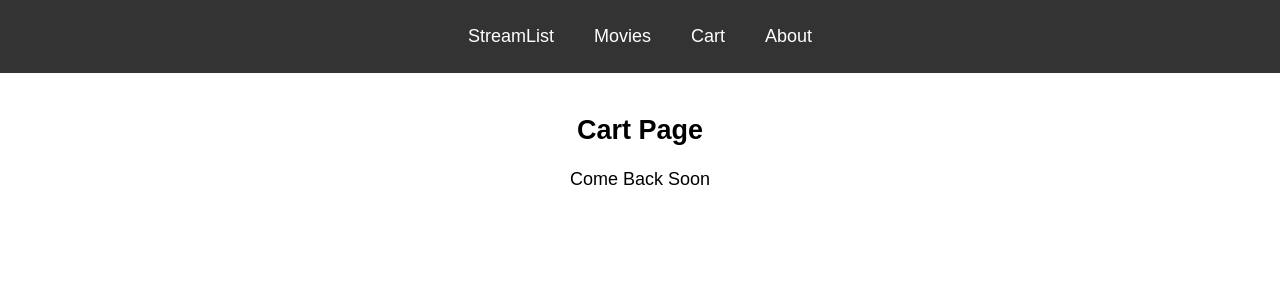
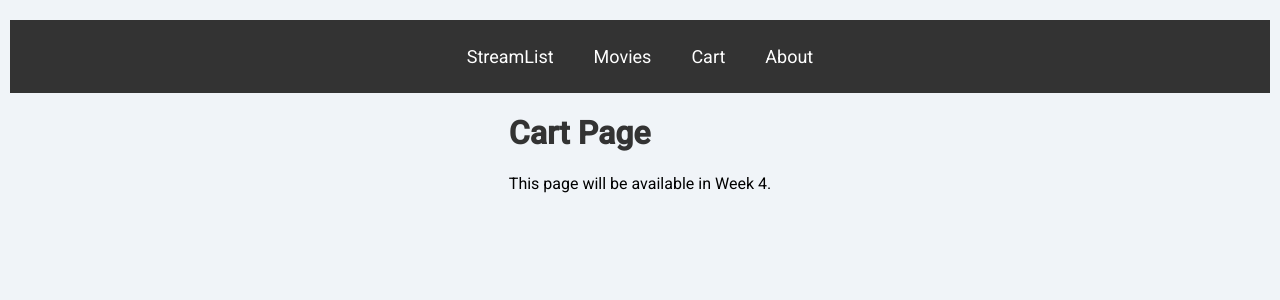
Before and after one commit to bwrichards99/StreamList, a React (Create React App) app: page /cart in a window 1280 px wide. Shown: the top 300 px of the page. Built offline with nearby package versions, Linux system fonts and the light colour scheme.

Commit message:
Week 2 Changes

```diff
--- a/public/index.html
+++ b/public/index.html
@@ -1,20 +1,20 @@
-<!DOCTYPE html>
-<html lang="en">
-  <head>
-    <meta charset="utf-8" />
-    <link rel="icon" href="%PUBLIC_URL%/favicon.ico" />
-    <meta name="viewport" content="width=device-width, initial-scale=1" />
-    <meta name="theme-color" content="#000000" />
-    <meta
-      name="description"
-      content="Web site created using create-react-app"
-    />
-    <link rel="apple-touch-icon" href="%PUBLIC_URL%/logo192.png" />
+<html lang="en"><head>
+    <meta charset="utf-8">
+    <link rel="icon" href="%PUBLIC_URL%/favicon.ico">
+    <meta name="viewport" content="width=device-width, initial-scale=1">
+    <meta name="theme-color" content="#000000">
+    <meta name="description" content="Web site created using create-react-app">
+    <link rel="apple-touch-icon" href="%PUBLIC_URL%/logo192.png">
+    <link rel="stylesheet" href="https://fonts.googleapis.com/css2?family=Roboto:wght@400;500&display=swap" />
+    <link
+  rel="stylesheet"
+  href="https://cdnjs.cloudflare.com/ajax/libs/font-awesome/6.0.0-beta3/css/all.min.css"/>
+
     <!--
       manifest.json provides metadata used when your web app is installed on a
       user's mobile device or desktop. See https://developers.google.com/web/fundamentals/web-app-manifest/
     -->
-    <link rel="manifest" href="%PUBLIC_URL%/manifest.json" />
+    <link rel="manifest" href="%PUBLIC_URL%/manifest.json">
     <!--
       Notice the use of %PUBLIC_URL% in the tags above.
       It will be replaced with the URL of the `public` folder during the build.
@@ -39,5 +39,6 @@
       To begin the development, run `npm start` or `yarn start`.
       To create a production bundle, use `npm run build` or `yarn build`.
     -->
-  </body>
-</html>
+
+
+</body></html>
--- a/src/App.css
+++ b/src/App.css
@@ -1,62 +1,84 @@
 /* src/App.css */
-
-.app-container {
-  font-family: Arial, sans-serif;
+body {
+  font-family: 'Roboto', sans-serif;
+  background-color: #f0f4f8;
+  margin: 0;
+  padding: 0;
 }
 
-.navbar {
+.App {
+  display: flex;
+  flex-direction: column;
+  align-items: center;
+  padding: 20px;
+}
+
+nav {
   background-color: #333;
   padding: 10px;
+  width: 100%;
+  text-align: center;
 }
 
-.navbar ul {
+nav ul {
   list-style-type: none;
   padding: 0;
-  display: flex;
-  justify-content: center;
 }
 
-.navbar li {
+nav ul li {
+  display: inline;
   margin: 0 20px;
 }
 
-.navbar a {
+nav ul li a {
   color: white;
   text-decoration: none;
   font-size: 18px;
 }
 
-.navbar a:hover {
-  text-decoration: underline;
+h1 {
+  color: #333;
 }
 
-.page-content {
-  padding: 20px;
+input {
+  padding: 10px;
+  font-size: 16px;
+  margin-right: 10px;
 }
 
-.streamlist-container {
-  text-align: center;
-}
-
-.streamlist-container input {
+button {
   padding: 10px;
-  margin: 10px;
-  border: 1px solid #ccc;
-}
-
-.streamlist-container button {
-  padding: 10px 20px;
-  background-color: #333;
+  font-size: 16px;
+  background-color: #4caf50;
   color: white;
   border: none;
   cursor: pointer;
+  margin: 5px;
 }
 
-.streamlist-container button:hover {
-  background-color: #555;
+button:hover {
+  background-color: #45a049;
 }
 
-.page-container {
-  text-align: center;
-  font-size: 18px;
+button i {
+  margin-right: 5px;
 }
+
+ul {
+  list-style-type: none;
+  padding: 0;
+}
+
+li {
+  margin: 10px 0;
+  display: flex;
+  align-items: center;
+}
+
+li span {
+  flex-grow: 1;
+}
+
+li button {
+  margin: 0 5px;
+}
--- a/src/App.js
+++ b/src/App.js
@@ -1,26 +1,18 @@
 // src/App.js
-import React from "react";
-import { BrowserRouter as Router, Route, Routes, Link } from "react-router-dom";
-import StreamList from "./components/StreamList";
-import Movies from "./components/Movies";
-import Cart from "./components/Cart";
-import About from "./components/About";
-import "./App.css";
+import React from 'react';
+import { BrowserRouter as Router, Route, Routes } from 'react-router-dom';
+import StreamList from './components/StreamList';
+import Movies from './components/Movies';
+import Cart from './components/Cart';
+import About from './components/About';
+import Navbar from './components/Navbar';
+import './App.css';
 
 function App() {
   return (
     <Router>
-      <div className="app-container">
-        <nav className="navbar">
-          <ul>
-            <li><Link to="/">StreamList</Link></li>
-            <li><Link to="/movies">Movies</Link></li>
-            <li><Link to="/cart">Cart</Link></li>
-            <li><Link to="/about">About</Link></li>
-          </ul>
-        </nav>
-
-        <div className="page-content">
+      <div className="App">
+        <Navbar />
         <Routes>
           <Route path="/" element={<StreamList />} />
           <Route path="/movies" element={<Movies />} />
@@ -28,7 +20,6 @@ function App() {
           <Route path="/about" element={<About />} />
         </Routes>
       </div>
-      </div>
     </Router>
   );
 }
--- a/src/components/About.js
+++ b/src/components/About.js
@@ -1,13 +1,13 @@
 // src/components/About.js
-import React from "react";
+import React from 'react';
 
-const About = () => {
+function About() {
   return (
-    <div className="page-container">
-      <h2>About Page</h2>
-      <p>Come Back Soon</p>
+    <div>
+      <h1>About Page</h1>
+      <p>This page will be available in Week 5.</p>
     </div>
   );
-};
+}
 
 export default About;
--- a/src/components/Cart.js
+++ b/src/components/Cart.js
@@ -1,13 +1,13 @@
 // src/components/Cart.js
-import React from "react";
+import React from 'react';
 
-const Cart = () => {
+function Cart() {
   return (
-    <div className="page-container">
-      <h2>Cart Page</h2>
-      <p>Come Back Soon</p>
+    <div>
+      <h1>Cart Page</h1>
+      <p>This page will be available in Week 4.</p>
     </div>
   );
-};
+}
 
 export default Cart;
--- a/src/components/Movies.js
+++ b/src/components/Movies.js
@@ -1,13 +1,13 @@
 // src/components/Movies.js
-import React from "react";
+import React from 'react';
 
-const Movies = () => {
+function Movies() {
   return (
-    <div className="page-container">
-      <h2>Movies Page</h2>
-      <p>Come Back Soon</p>
+    <div>
+      <h1>Movies Page</h1>
+      <p>This page will be available in Week 4.</p>
     </div>
   );
-};
+}
 
 export default Movies;
--- /dev/null
+++ b/src/components/Navbar.js
@@ -0,0 +1,18 @@
+// src/components/Navbar.js
+import React from 'react';
+import { Link } from 'react-router-dom';
+
+function Navbar() {
+  return (
+    <nav>
+      <ul>
+        <li><Link to="/">StreamList</Link></li>
+        <li><Link to="/movies">Movies</Link></li>
+        <li><Link to="/cart">Cart</Link></li>
+        <li><Link to="/about">About</Link></li>
+      </ul>
+    </nav>
+  );
+}
+
+export default Navbar;
--- a/src/components/StreamList.js
+++ b/src/components/StreamList.js
@@ -1,29 +1,79 @@
 // src/components/StreamList.js
-import React, { useState } from "react";
+import React, { useState } from 'react';
 
-const StreamList = () => {
-  const [input, setInput] = useState("");
+function StreamList() {
+  const [input, setInput] = useState('');
+  const [streamList, setStreamList] = useState([]);
+  const [editingIndex, setEditingIndex] = useState(null);
 
-  const handleInputChange = (e) => {
-    setInput(e.target.value);
+  // Add Item
+  const handleAdd = () => {
+    if (input.trim()) {
+      setStreamList([...streamList, { text: input, completed: false }]);
+      setInput('');
+    }
   };
 
-  const handleSubmit = () => {
-    console.log("User input:", input);
+  // Delete Item
+  const handleDelete = (index) => {
+    const updatedList = streamList.filter((_, i) => i !== index);
+    setStreamList(updatedList);
+  };
+
+  // Edit Item
+  const handleEdit = (index) => {
+    setEditingIndex(index);
+    setInput(streamList[index].text);
+  };
+
+  // Save Edited Item
+  const handleSaveEdit = () => {
+    const updatedList = [...streamList];
+    updatedList[editingIndex].text = input;
+    setStreamList(updatedList);
+    setEditingIndex(null);
+    setInput('');
+  };
+
+  // Mark Item as Completed
+  const handleComplete = (index) => {
+    const updatedList = [...streamList];
+    updatedList[index].completed = !updatedList[index].completed;
+    setStreamList(updatedList);
   };
 
   return (
-    <div className="streamlist-container">
-      <h2>StreamList Page</h2>
+    <div>
+      <h1>StreamList</h1>
       <input
         type="text"
         value={input}
-        onChange={handleInputChange}
-        placeholder="Enter something..."
+        onChange={(e) => setInput(e.target.value)}
+        placeholder="Enter stream item"
       />
-      <button onClick={handleSubmit}>Submit</button>
+      <button onClick={editingIndex !== null ? handleSaveEdit : handleAdd}>
+        {editingIndex !== null ? 'Save' : 'Add'}
+      </button>
+
+      <ul>
+        {streamList.map((item, index) => (
+          <li key={index}>
+            <span
+              style={{ textDecoration: item.completed ? 'line-through' : 'none' }}
+            >
+              {item.text}
+            </span>
+            <button onClick={() => handleEdit(index)}>Edit</button>
+            <button onClick={() => handleDelete(index)}>Delete</button>
+            <button onClick={() => handleComplete(index)}>
+              {item.completed ? 'Unmark' : 'Complete'}
+            </button>
+          </li>
+        ))}
+      </ul>
     </div>
   );
-};
+}
+
 
 export default StreamList;
```
Lines whose indentation alone changed are shown as unchanged.
